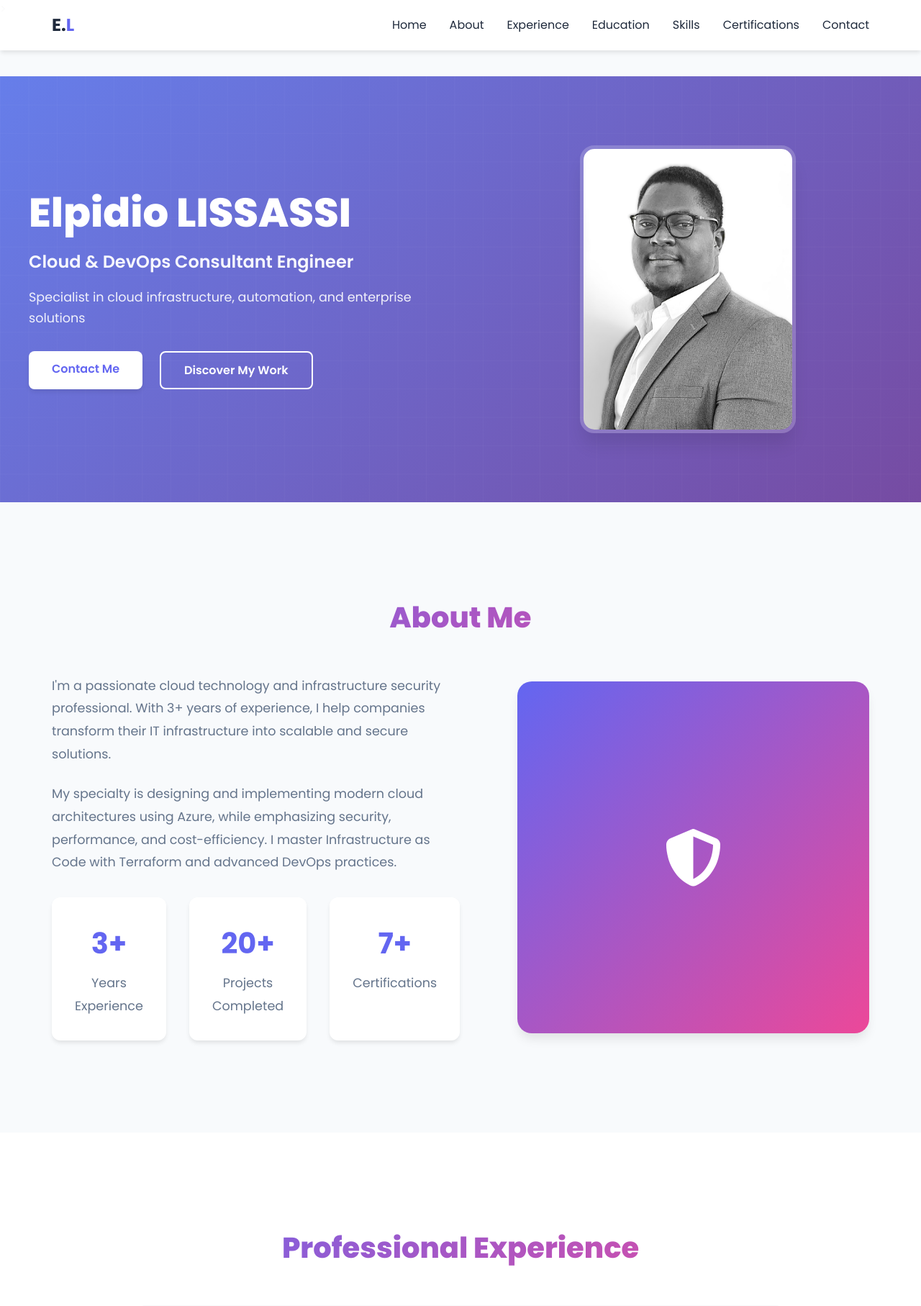
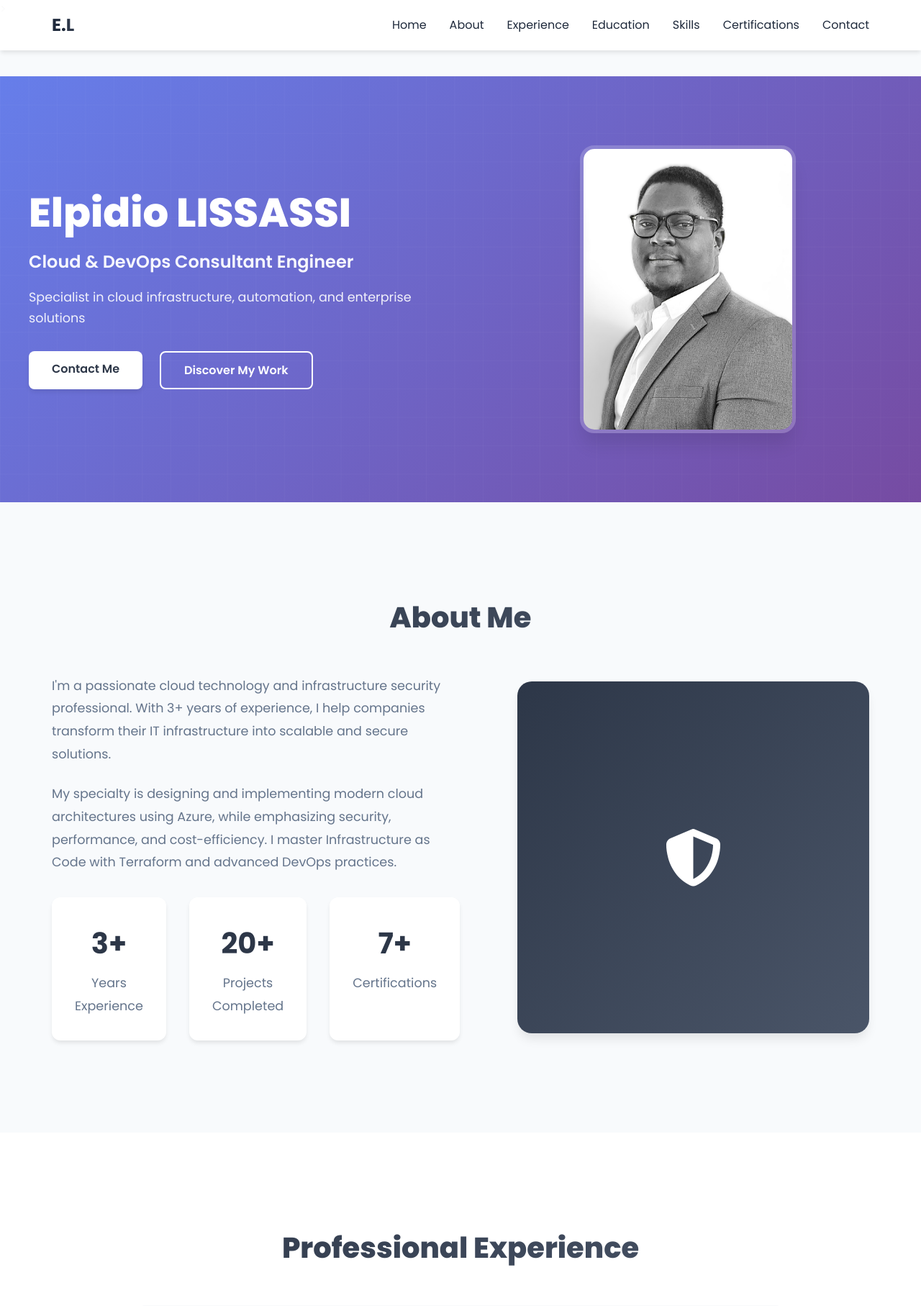
Before and after one commit to Elpidio16/EL.portfolio, a Flask app: page / in a window 1280 px wide. Shown: the top 1815 px of the page at 72% size. Run offline with Flask 3, Linux system fonts and the light colour scheme; some libraries are stand-ins or nearby versions.

Commit message:
feat: Update color scheme to professional charcoal and slate gray

```diff
--- a/app/static/css/style.css
+++ b/app/static/css/style.css
@@ -3,8 +3,8 @@
    ======================================== */
 
 :root {
-    --primary-color: #6366f1;
-    --secondary-color: #ec4899;
+    --primary-color: #2d3748;
+    --secondary-color: #4a5568;
     --dark-bg: #0f172a;
     --light-bg: #f8fafc;
     --card-bg: #ffffff;
--- a/public/css/style.css
+++ b/public/css/style.css
@@ -3,8 +3,8 @@
    ======================================== */
 
 :root {
-    --primary-color: #6366f1;
-    --secondary-color: #ec4899;
+    --primary-color: #2d3748;
+    --secondary-color: #4a5568;
     --dark-bg: #0f172a;
     --light-bg: #f8fafc;
     --card-bg: #ffffff;
```
